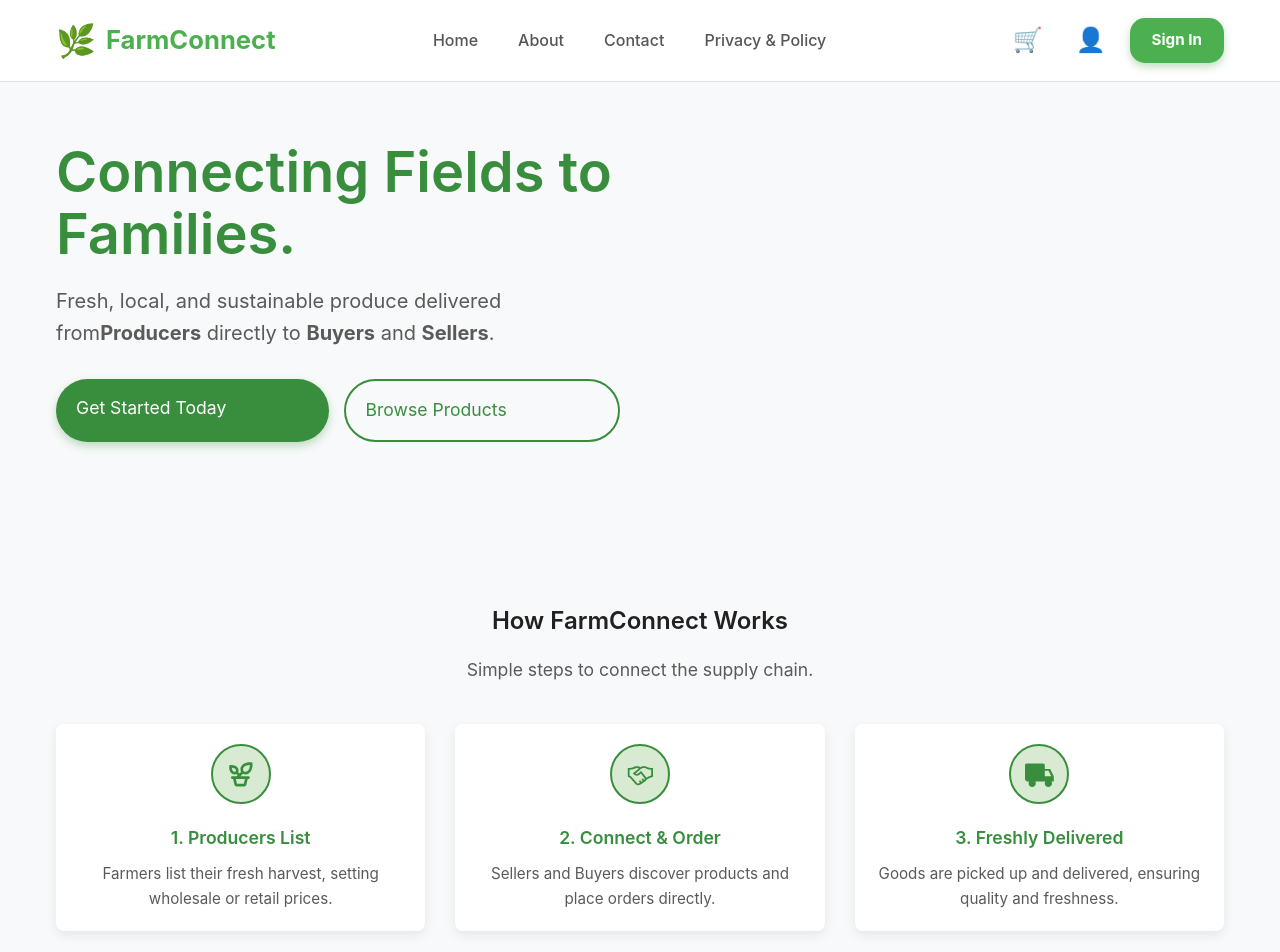
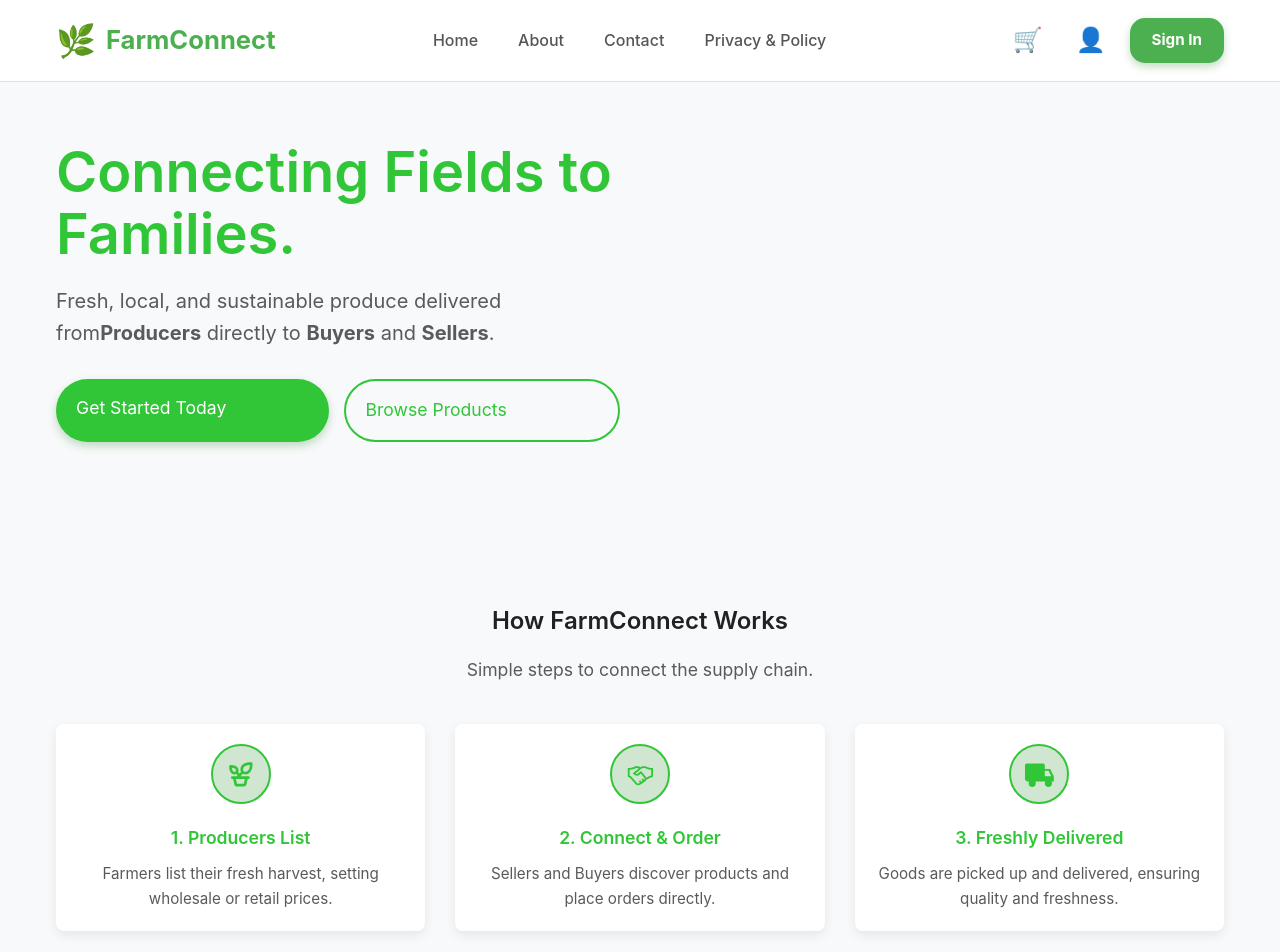
Before and after one commit to INDRA-011/connectfarm, a React (Vite) app: page / in a window 1280 px wide. Shown: the top 952 px of the page. Built offline with nearby package versions, Linux system fonts and the light colour scheme.

Commit message:
pages updated: LandingPage.jsx/css, ScrollToButton.jsx, index.css

```diff
--- a/src/components/LandingPage/LandingPage.jsx
+++ b/src/components/LandingPage/LandingPage.jsx
@@ -135,7 +135,7 @@ const LandingPage = () => {
             right: "30px",
             padding: "10px 15px",
             borderRadius: "50%",
-            backgroundColor: "#fd3e3eff",
+            backgroundColor: "#30e111ff",
             color: "#fff",
             border: "none",
             cursor: "pointer",
--- a/src/components/LandingPage/Landingpage.css
+++ b/src/components/LandingPage/Landingpage.css
@@ -93,6 +93,7 @@
   grid-template-columns: repeat(3, 1fr);
   gap: 30px;
   margin-top: 40px;
+  color: black;
 }
 
 /* --- Categories Highlight Section Styling --- */
@@ -107,7 +108,3 @@
   gap: 20px;
   margin-top: 40px;
 }
-
-.apple {
-  background-color: red;
-}
--- a/src/components/ScrollToButton.jsx
+++ b/src/components/ScrollToButton.jsx
@@ -36,7 +36,7 @@ const ScrollToBottom = () => {
         right: "30px",
         padding: "10px 15px",
         borderRadius: "50%",
-        backgroundColor: "#078900ff",
+        backgroundColor: "#11bd08ff",
         color: "#fff",
         border: "none",
         cursor: "pointer",
--- a/src/index.css
+++ b/src/index.css
@@ -2,8 +2,8 @@
 
 /* --- 1. Color Palette (Nature-Inspired) --- */
 :root {
-  --color-primary: #388e3c; /* Deep Forest Green (CTA) */
-  --color-secondary: #d9ead3; /* Soft Light Green (Backgrounds/Accents) */
+  --color-primary: #31c538; /* Deep Forest Green (CTA) */
+  --color-secondary: #d0e6d0; /* Soft Light Green (Backgrounds/Accents) */
   --color-accent: #ffc107; /* Golden Yellow (Alerts/Highlights) */
   --color-text-dark: #212121; /* Primary Text */
   --color-text-light: #5a5a5a; /* Secondary Text/Labels */
```
